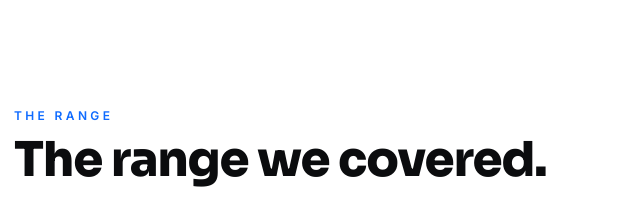
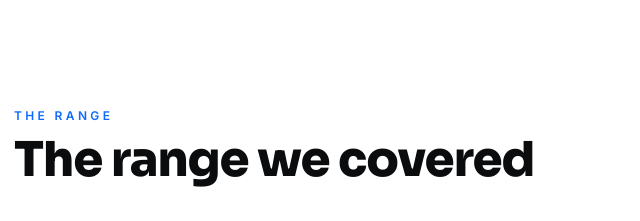
Before and after one commit to callie-rounds-media/dji-recap, a plain HTML site: page index.html in a window 1280 px wide. Shown: the part 1360-1581 px from the top of the page, 74-714 px from the left. Drawn offline with nearby package versions, Linux system fonts and the light colour scheme.

Commit message:
drop period from range headline

```diff
--- a/index.html
+++ b/index.html
@@ -147,7 +147,7 @@ tailwind.config = {
 <section id="campaigns" class="py-24 md:py-32">
   <div class="max-w-6xl mx-auto px-6">
     <p class="eyebrow uppercase text-dji text-xs font-bold mb-3 reveal">The range</p>
-    <h2 class="font-head font-extrabold text-3xl md:text-5xl tracking-tight max-w-3xl reveal">The range we covered.</h2>
+    <h2 class="font-head font-extrabold text-3xl md:text-5xl tracking-tight max-w-3xl reveal">The range we covered</h2>
 
     <p class="mt-10 text-xl md:text-2xl max-w-4xl leading-relaxed reveal">these campaigns were shot across the dunes of africa, motorbiking chapman's peak, above the clouds over brazil, para trike jumping out over the ocean, sunrise skydiving out of a hot air balloon, and off the skids of a helicopter over the jungle.</p>
   </div>
```
